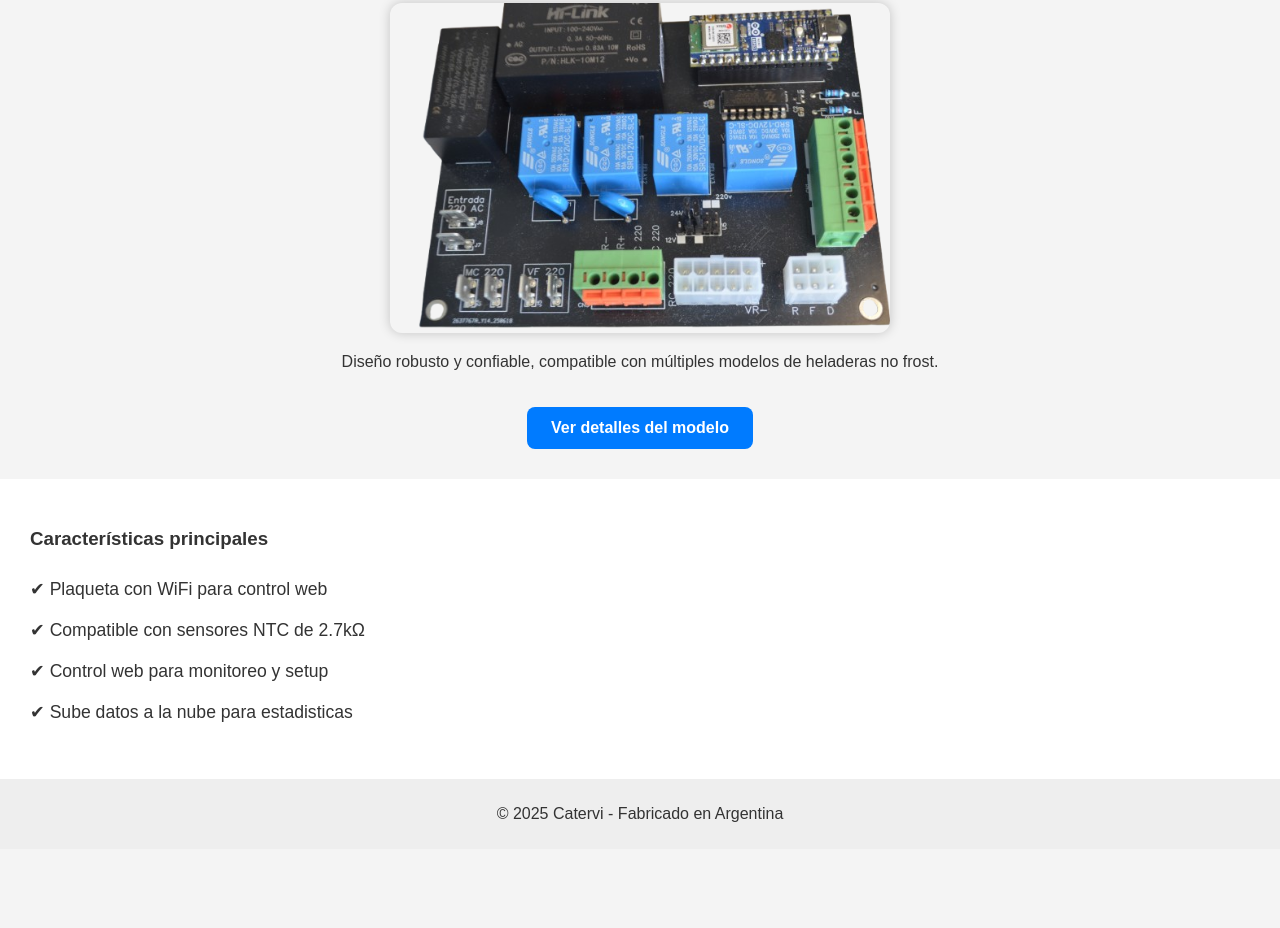
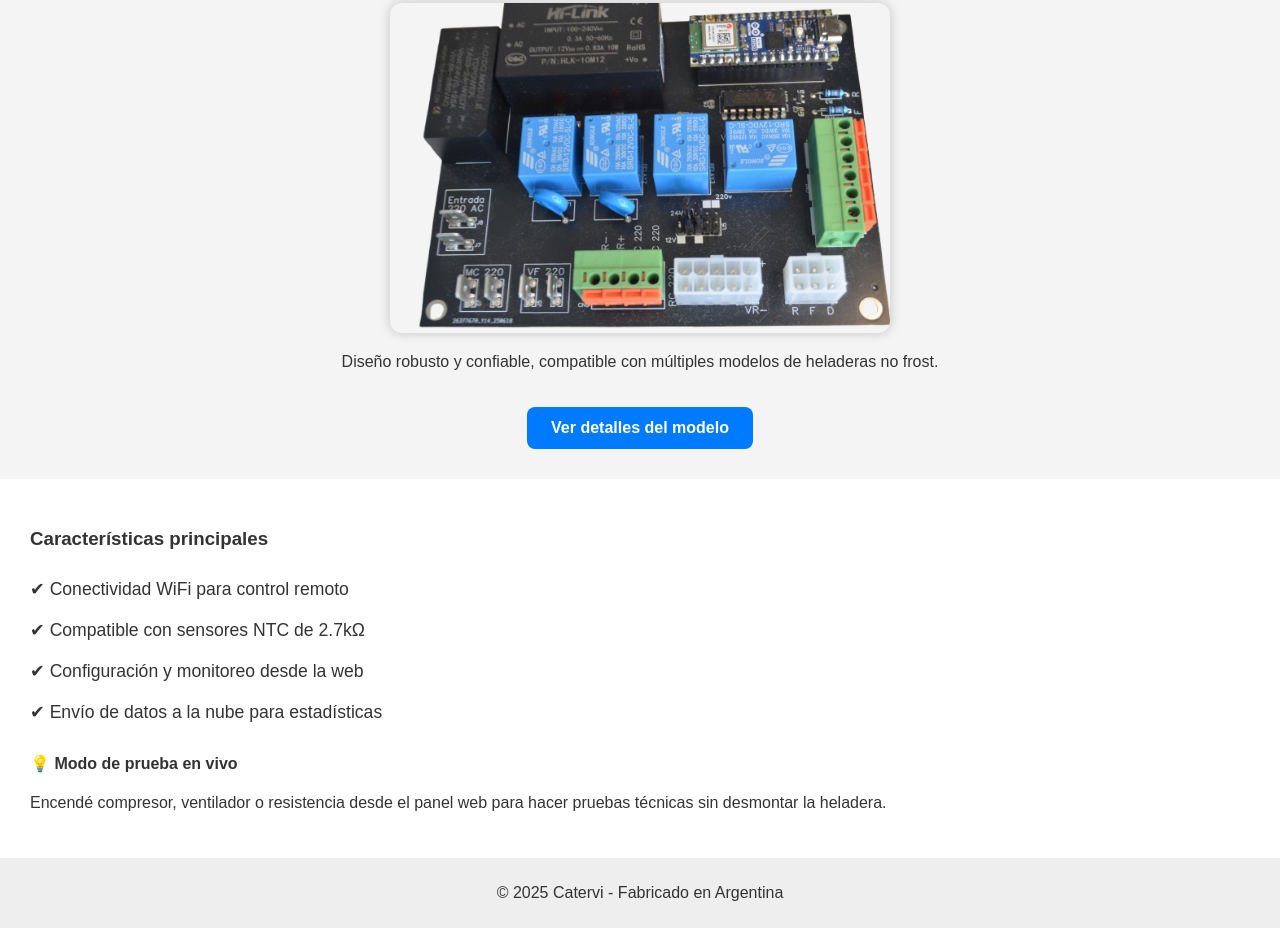
Before and after one commit to catervi/catervi.github.io, a plain HTML site: page index.html in a window 1280 px wide. Shown: the part 195-1123 px from the top of the page. Before the commit the page ends 1044 px from the top, so only its background shows below. Drawn offline with Linux system fonts and the light colour scheme.

Commit message:
Update index.html

```diff
--- a/index.html
+++ b/index.html
@@ -23,11 +23,13 @@
   <section id="detalles" class="caracteristicas">
     <h3>Características principales</h3>
     <ul>
-      <li>✔ Plaqueta con WiFi para control web</li>
+      <li>✔ Conectividad WiFi para control remoto</li>
       <li>✔ Compatible con sensores NTC de 2.7kΩ</li>
-      <li>✔ Control web para monitoreo y setup</li>
-      <li>✔ Sube datos a la nube para estadisticas</li>
+      <li>✔ Configuración y monitoreo desde la web</li>
+      <li>✔ Envío de datos a la nube para estadísticas</li>
     </ul>
+    <h4>💡 Modo de prueba en vivo</h4>
+      <p>Encendé compresor, ventilador o resistencia desde el panel web para hacer pruebas técnicas sin desmontar la heladera.</p>
   </section>
 
   <footer>
```
